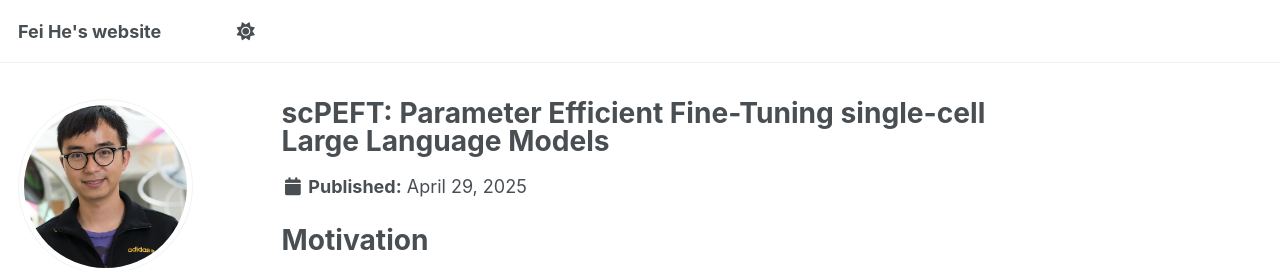
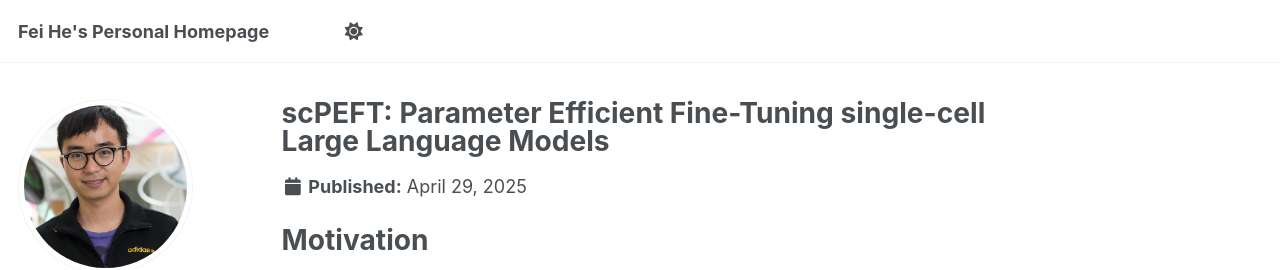
Before and after one commit to coffee19850519/coffee19850519.github.io, a Jekyll site: the page built from _portfolio/portfolio-1.md, in a window 1280 px wide. Shown: the top 270 px of the page. Built offline with Jekyll 4.4.1, drawn with Linux system fonts in a browser that asks for light colours; some web fonts are replaced.

Commit message:
update Publications

```diff
--- a/_config.yml
+++ b/_config.yml
@@ -9,12 +9,12 @@
 # Basic Site Settings
 locale                   : "en-US"
 site_theme               : "default"
-title                    : "Fei He's website"
+title                    : "Fei He's Personal Homepage"
 title_separator          : "-"
 name                     : &name "Fei He"
 description              : &description "personal description"
 url                      : "https://coffee19850519.github.io/"
-baseurl                  : "" # the subpath of your site, e.g. "/blog"
+baseurl                  : "/portfolio" # the subpath of your site, e.g. "/blog"
 repository               : "academicpages/academicpages.github.io"
 
 # Site Author - The following control what appear as part of the author content on the side bar.
--- a/_portfolio/portfolio-1.md
+++ b/_portfolio/portfolio-1.md
@@ -54,5 +54,5 @@
 
 Collaborators
 ======
-Jordan E. Krull, Yuzhou Chang, Anjun Ma, Qin Ma @ [BMBL](https://u.osu.edu/bmbl/lab-members/current-people/)
-Others from [DBL](https://digbio.missouri.edu/our-team/)
+* Jordan E. Krull, Yuzhou Chang, Anjun Ma, Qin Ma @ [BMBL](https://u.osu.edu/bmbl/lab-members/current-people/)
+* Others from [DBL](https://digbio.missouri.edu/our-team/)
```
